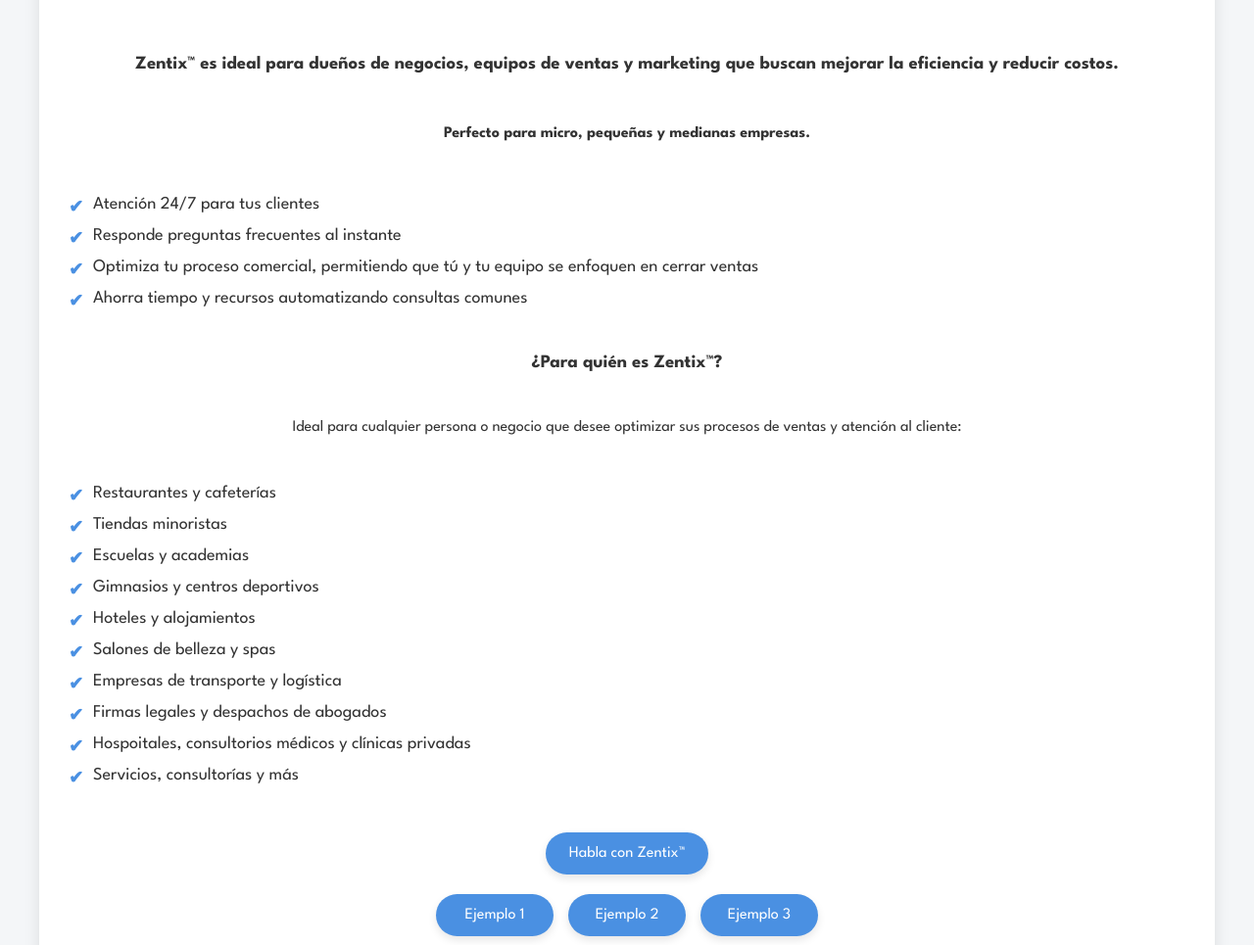
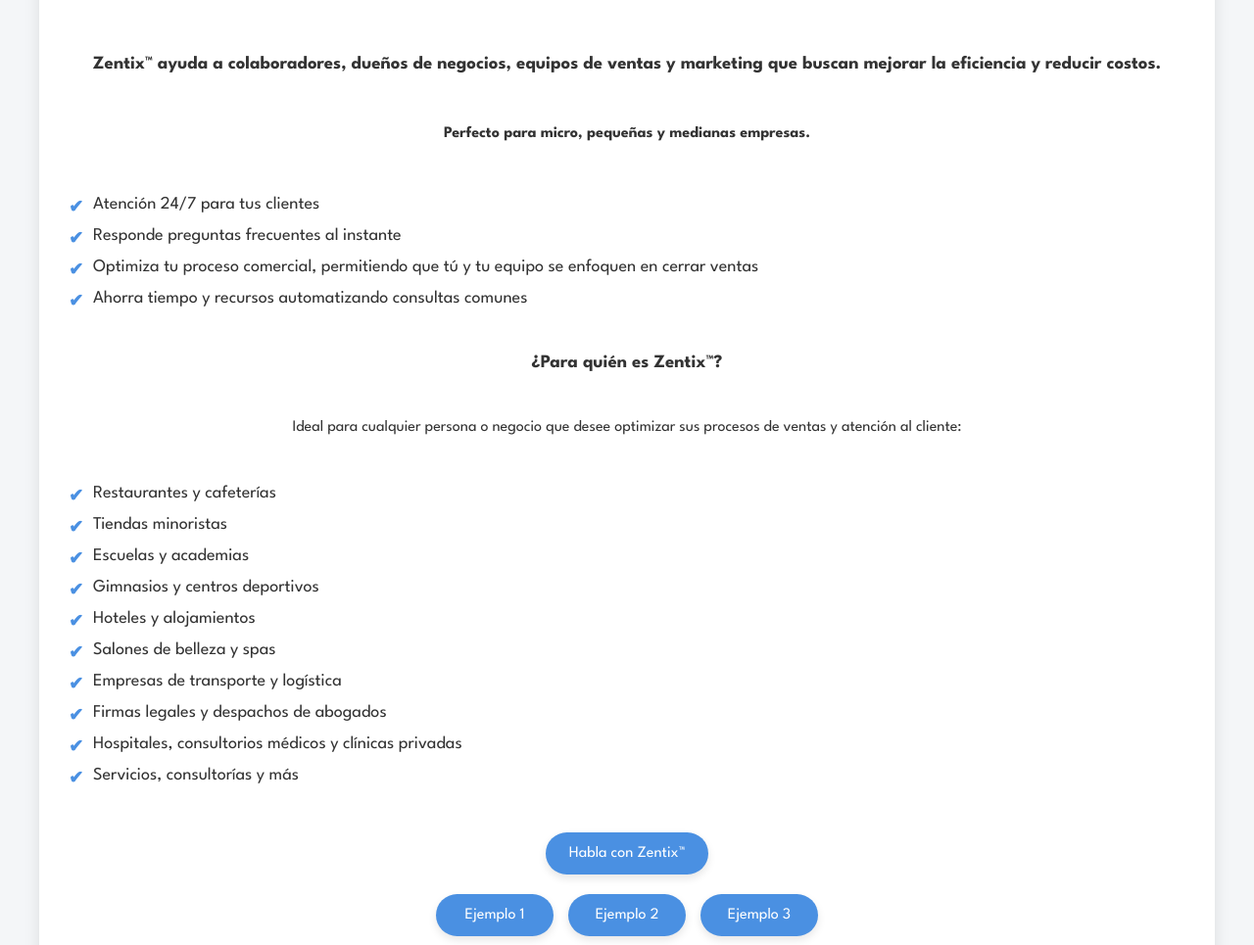
Before and after one commit to jgazcagtz/zentixmte, a website: page index.html in a window 1280 px wide. Shown: the part 299-1264 px from the top of the page at 98% size. Drawn offline with Linux system fonts and the light colour scheme.

Commit message:
Update index.html

```diff
--- a/index.html
+++ b/index.html
@@ -20,7 +20,7 @@
     <main>
         <section class="features">
             <h2>Optimiza tu Atención al Cliente con Zentix™</h2><br>
-            <h3>Zentix™ es ideal para dueños de negocios, equipos de ventas y marketing que buscan mejorar la eficiencia y reducir costos.</h3><br><h4> Perfecto para micro, pequeñas y medianas empresas.</h4><br>
+            <h3>Zentix™ ayuda a colaboradores, dueños de negocios, equipos de ventas y marketing que buscan mejorar la eficiencia y reducir costos.</h3><br><h4> Perfecto para micro, pequeñas y medianas empresas.</h4><br>
             <ul>
                 <li>Atención 24/7 para tus clientes</li>
                 <li>Responde preguntas frecuentes al instante</li>
@@ -40,7 +40,7 @@
     <li>Salones de belleza y spas</li>
     <li>Empresas de transporte y logística</li>
     <li>Firmas legales y despachos de abogados</li>
-    <li>Hospoitales, consultorios médicos y clínicas privadas</li>
+    <li>Hospitales, consultorios médicos y clínicas privadas</li>
   <li>Servicios, consultorías y más</li>
 </ul>
 
```
